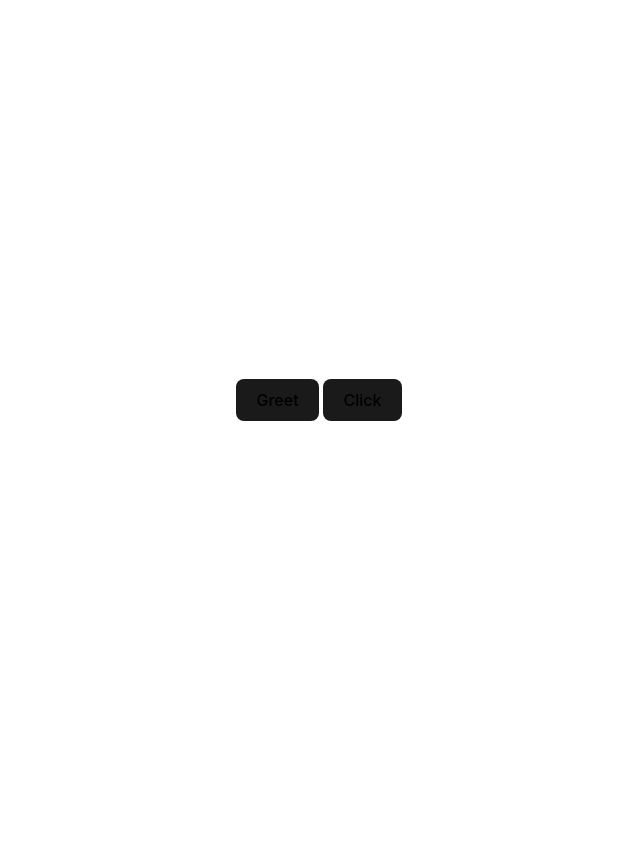
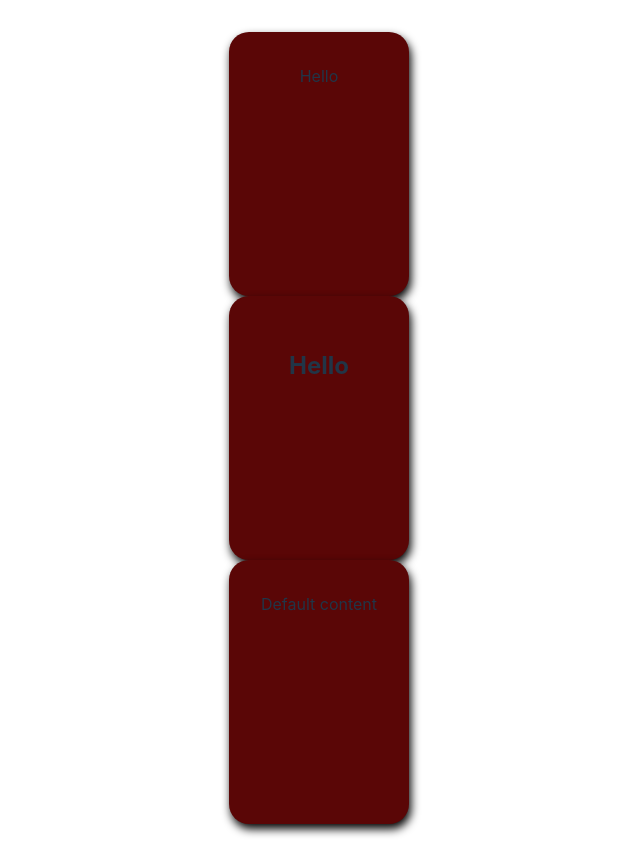
Before and after one commit to OkkashaAlly/svelte, a Svelte app: page / in a window 1280 px wide. Shown: the whole page, without its empty margins (321-961 px from the left). Before the commit the page ends 800 px from the top, so only its background shows below. Built offline with nearby package versions, Linux system fonts and the light colour scheme.

Commit message:
22 - Slots

```diff
--- a/src/App.svelte
+++ b/src/App.svelte
@@ -1,5 +1,6 @@
 <script>
   import Button from "./components/Button.svelte";
+  import Card from "./components/Card.svelte";
   import Outer from "./components/Outer.svelte";
 
   let showPopup = false;
@@ -11,8 +12,9 @@
 </script>
 
 <main>
-  <Outer on:greet={event => alert(`Hello ${event.detail}`)} />
-  <Button on:click={() => alert("Clicked")} />
+  <Card>Hello</Card>
+  <Card><h2>Hello</h2></Card>
+  <Card/>
 </main>
 
 <style>
--- /dev/null
+++ b/src/components/Card.svelte
@@ -0,0 +1,12 @@
+<!-- <main class="card"><slot/></main> -->
+<main class="card"><slot>Default content</slot></main>
+
+<style>
+  .card {
+    border-radius: 20px;
+    box-shadow: black 2px 5px 10px;
+    widows: 200px;
+    height: 200px;
+    background-color: rgb(90, 6, 6);
+  }
+</style>
```
